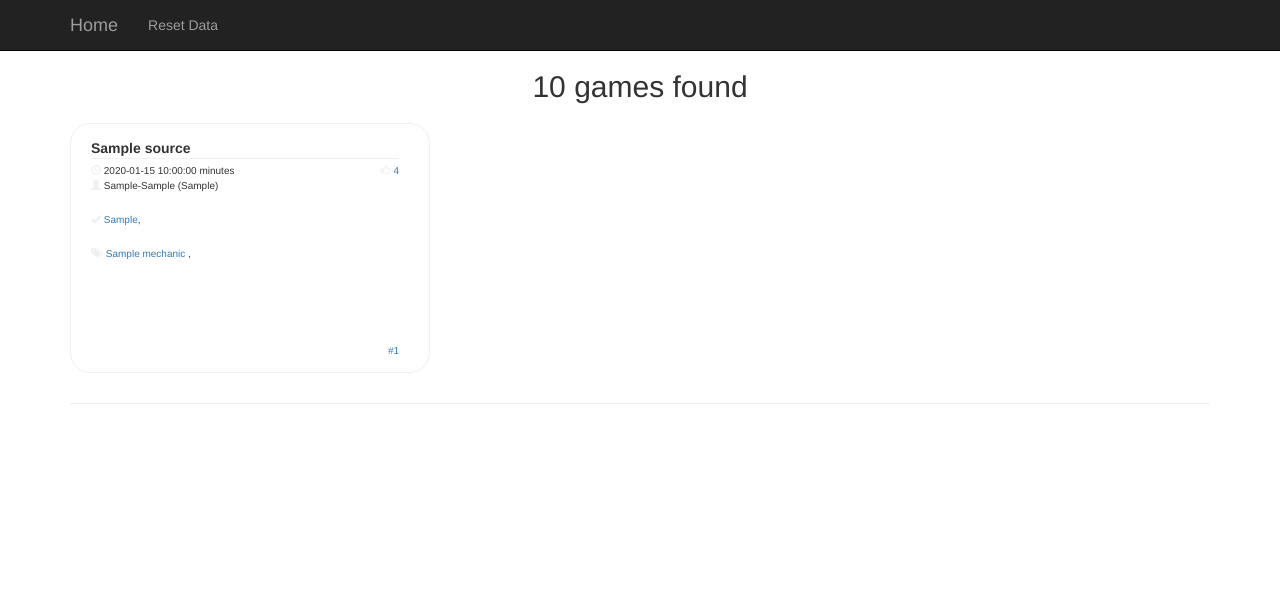
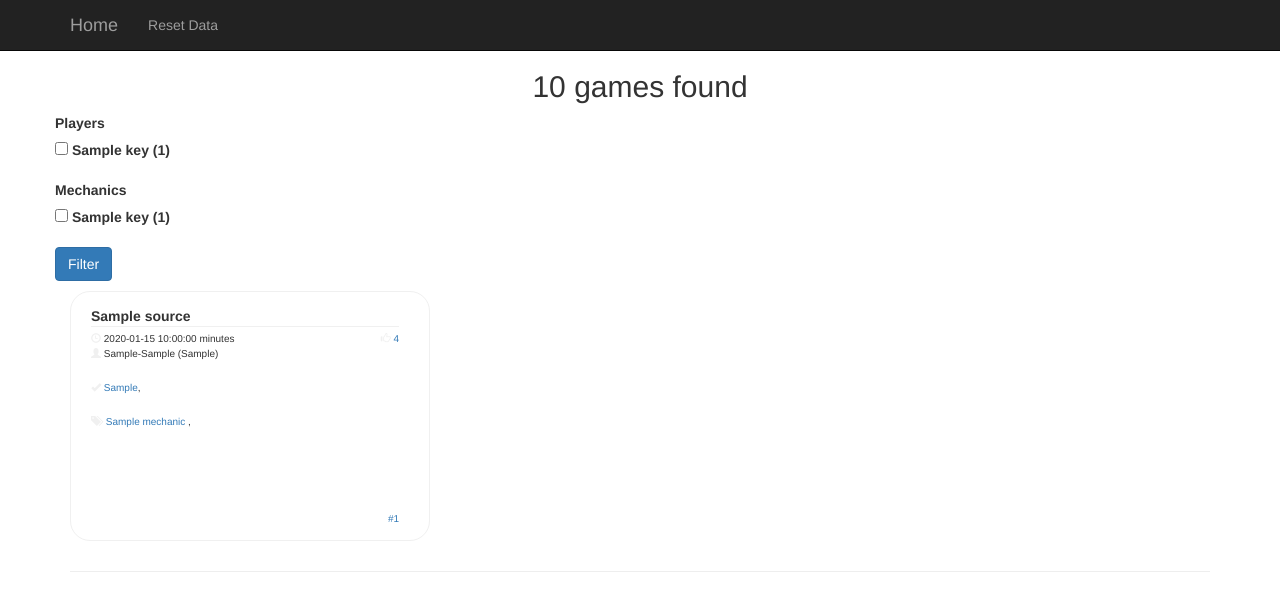
Before and after one commit to codingblocks/search-driven-apps-with-elasticsearch, a Python web app: template flask/templates/index.j2 in a window 1280 px wide. Shown: the top 611 px of the page. Run offline with Jinja, Linux system fonts and the light colour scheme; the template is opened without the code that fills it: most values are stand-ins (such as "Sample title", 1, 10 or a date in 2020); some libraries are stand-ins or nearby versions.

Commit message:
Starting to add navigation

```diff
--- a/flask/templates/index.j2
+++ b/flask/templates/index.j2
@@ -1,6 +1,35 @@
 {% extends "layout.j2" %} {% block content %}
 <div class="row">
   <h2 class="text-center">{{ hits.total|int }} {{ "game" if hits.total == 1 else "games" }} found</h2>
+</div>
+<div class="row">
+  <form>
+    <div class="form-group">
+      <label for="formGroupExampleInput">Players</label>
+      {% for p in aggregations.wantsToPlay.buckets %}
+        <div class="form-check form-check-inline">
+          <input class="form-check-input" type="checkbox" value="" id="defaultCheck1">
+          <label class="form-check-label" for="defaultCheck1">
+            {{ p.key }} ({{ p.doc_count }})
+          </label>
+        </div>
+      {% endfor %}
+    </div>
+    <div class="form-group">
+      <label for="formGroupExampleInput">Mechanics</label>
+      {% for m in aggregations.mechanics.buckets %}
+        <div class="form-check form-check-inline">
+          <input class="form-check-input" type="checkbox" value="" id="defaultCheck1">
+          <label class="form-check-label" for="defaultCheck1">
+            {{ m.key }} ({{ m.doc_count }})
+          </label>
+        </div>
+      {% endfor %}
+    </div>
+    <button type="submit" class="btn btn-primary">Filter</button>
+  </form>
+</div>
+<div class="row">
   {% for game in hits.hits %}
   <div class="col-md-4">
     <div class="game">
@@ -52,6 +81,7 @@
     </div>
   </div>
   {% endfor %}
+</div>
 {% if paging.showPaging %}
   <div class="row">
     <div class="text-center">
@@ -84,5 +114,4 @@
     </div>
   </div>
 {% endif %}
-</div>
 {% endblock %}
```
Lines whose indentation alone changed are shown as unchanged.
